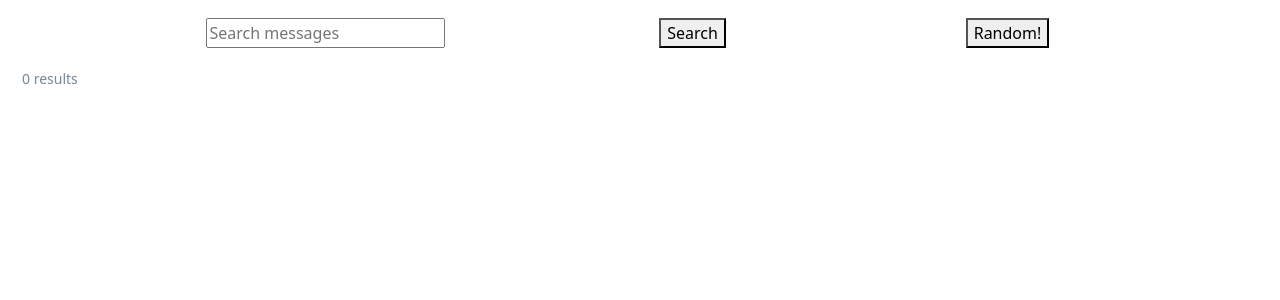
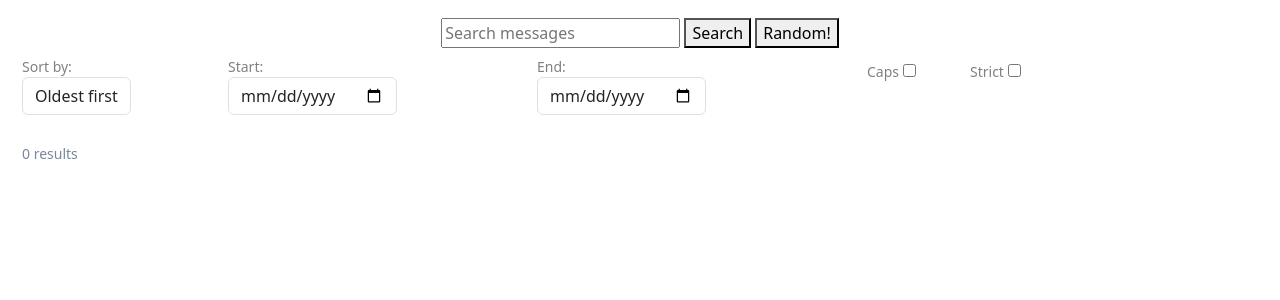
Before and after one commit to thaiv28/imessage-time-machine, a Flask app: template twister/templates/tm/search.html in a window 1280 px wide. Shown: the part 68-368 px from the top of the page. Run offline with Flask 3, Linux system fonts and the light colour scheme; the template is opened without the code that fills it, so the values that code supplies are empty.

Commit message:
add sort by and caps/strict functionality

```diff
--- a/twister/app.py
+++ b/twister/app.py
@@ -34,25 +34,43 @@ def message(id):
 @app.route("/timemachine/search", methods=['GET'])
 def timemachine_search():
     t = create_tm()
+    if request.args.get('caps'):
+        caps = True
+    else:
+        caps = False
+    if request.args.get('strict'):
+        strict = True
+    else:
+        strict = False
+
     print(request.args)
     # check if random button click
     if request.args.get('search') == 'random':
-        msg = t.random()
+        if request.args.get('terms') == '':
+            msg = t.random()
+        else:
+            msg = t.random_search(request.args.get('terms'), caps_sensitive=caps,
+                                  strict=strict)
+
         encode(t, msg)
-
         return redirect("/timemachine/message/"+str(msg.id))
     else:
-        messages = t.search(request.args['terms'])
+        messages = t.search(request.args['terms'],
+                            sort_by=request.args.get('sort_by'),
+                            start=request.args.get('start_date'),
+                            end=request.args.get('end_date'),
+                            caps_sensitive=caps, strict=strict)
         nexts = {}
-        for msg in messages:
-            nexts[msg] = t.next_send(msg)
+
 
         if messages == []:
             return render_template('/tm/empty.html')
         else:
+            for msg in messages:
+                nexts[msg] = t.next_send(msg)
             msg = messages[0]
             return render_template('/tm/search.html', terms=request.args['terms'],
-                                   messages=messages, nexts=nexts)
+                                   messages=messages, nexts=nexts, args=request.args)
 
     return render_template('tm/message.html', msg=msg, conteçxt=t.get_context(msg))
 
--- a/twister/message.py
+++ b/twister/message.py
@@ -1,4 +1,5 @@
 import datetime
+import _strptime
 
 class Message():
     def __init__(self, text, id, reaction=False):
@@ -19,7 +20,8 @@ class Message():
         self.meta_words = self.meta.split()
 
         self.date = datetime.date.fromisoformat(self.meta_words[0])
-        self.time = datetime.datetime.strptime(self.meta_words[1], "%H:%M:%S")
+        self.time = datetime.time.fromisoformat(self.meta_words[1])
+        self.datetime = datetime.datetime.combine(self.date, self.time)
 
         if 'notification' not in self.meta:
             self.name = self.meta_words[3]
@@ -64,7 +66,7 @@ class Message():
 if __name__ == "__main__":
     text = "\n2022-12-14 18:39:47 from esther💙\nhey did u get a notecard in slimp"
 
-    msg = Message(text)
+    msg = Message(text, 0)
 
     assert msg.str_date() == 'December 14, 2022'
     assert msg.weekday() == 'Wednesday'
--- a/twister/static/style.css
+++ b/twister/static/style.css
@@ -28,9 +28,32 @@
     padding: 10px;
 }
 
+.filters{
+    font-size: 14px;
+    color:grey;
+    text-align:left;
+}
+
+.filters input{
+    /* margin-bottom: 10px; */
+}
+
 .primary {
     text-align: center;
     padding: 10px
+}
+
+.checkbox {
+    display:inline-block;
+    justify-content: center;
+}
+
+.caps-check {
+    padding: 5px
+}
+
+.strict-check {
+
 }
 
 .border {
@@ -56,6 +79,7 @@
 .searchbar{
     padding: 10px;
     text-align: center;
+    justify-content: left;
 }
 
 p {
--- a/twister/templates/base.html
+++ b/twister/templates/base.html
@@ -28,7 +28,8 @@
         {% endblock%}
 
         {% block src%}
-            <script src="https://cdn.jsdelivr.net/npm/bootstrap@5.3.2/dist/js/bootstrap.bundle.min.js" integrity="sha384-C6RzsynM9kWDrMNeT87bh95OGNyZPhcTNXj1NW7RuBCsyN/o0jlpcV8Qyq46cDfL" crossorigin="anonymous"></script>
+            <script src="https://code.jquery.com/jquery-3.5.1.slim.min.js" integrity="sha384-DfXdz2htPH0lsSSs5nCTpuj/zy4C+OGpamoFVy38MVBnE+IbbVYUew+OrCXaRkfj" crossorigin="anonymous"></script>
+            <script src="https://cdn.jsdelivr.net/npm/bootstrap@4.5.3/dist/js/bootstrap.bundle.min.js" integrity="sha384-ho+j7jyWK8fNQe+A12Hb8AhRq26LrZ/JpcUGGOn+Y7RsweNrtN/tE3MoK7ZeZDyx" crossorigin="anonymous"></script>
             <script src="https://cdn.jsdelivr.net/npm/@popperjs/core@2.11.8/dist/umd/popper.min.js" integrity="sha384-I7E8VVD/ismYTF4hNIPjVp/Zjvgyol6VFvRkX/vR+Vc4jQkC+hVqc2pM8ODewa9r" crossorigin="anonymous"></script>
             <script src="https://cdn.jsdelivr.net/npm/bootstrap@5.3.2/dist/js/bootstrap.min.js" integrity="sha384-BBtl+eGJRgqQAUMxJ7pMwbEyER4l1g+O15P+16Ep7Q9Q+zqX6gSbd85u4mG4QzX+" crossorigin="anonymous"></script>
         {%endblock%}
--- a/twister/templates/tm/base.html
+++ b/twister/templates/tm/base.html
@@ -9,31 +9,17 @@
 {% block bar%}
 <section>
     <div class="container-fluid">
-
         <form action="/timemachine/search" method="get">
             <div class="row searchbar">
-                <div class="col-6">
+                <div class="col-sm-12">
                     <div class="form-group">
                         <input type="text" placeholder="Search messages" name="terms">
+                        <button type="submit" formmethod="get" name="search" value="terms">Search</button>
+                        <button type="submit" formmethod="get" name="search" value="random">Random!</button>
                     </div>
                 </div>
-                <div class="col-1">
-                    <button type="submit" formmethod="get" name="search" value="terms">Search</button>
-                </div>
-                <div class="col-5">
-                    <div class="form-group">
-                        <button type="submit" formmethod="get" name="search" value="random">Random!</button>
-                    <div>
-                </div>
-            </div>
         </form>
 
-
-        <div class="row options">
-            <div class="col-12">
-
-            </div>
-        </div>
     </div>
 </section>
 {%endblock%}
--- a/twister/templates/tm/search.html
+++ b/twister/templates/tm/search.html
@@ -1,5 +1,81 @@
 {% extends "/tm/base.html" %}
 {% block title%}{{terms}} - Time Machine Search! {%endblock%}
+{% block bar%}
+<section>
+    <div class="container-fluid">
+        <form action="/timemachine/search" method="get">
+            <div class="row searchbar">
+                <div class="col-sm-12">
+                    <div class="form-group">
+                        <input type="text" placeholder="Search messages" name="terms" value="{{args.get('terms')}}">
+                        <button type="submit" formmethod="get" name="search" value="terms">Search</button>
+                        <button type="submit" formmethod="get" name="search" value="random">Random!</button>
+                    </div>
+                </div>
+            <div class="row filters pt-2">
+                <div class="col-sm-2">
+                    <div class="form-group">
+                        <label for="sort_by">Sort by:</label>
+                        <select class="form-control w-auto" id="sort_by" name="sort_by" value="{{args.get('sort_by')}}">
+                            {% if args.get('sort_by') == 'Oldest first'%}
+                                <option selected>Oldest first</option>
+                            {% else %}
+                                <option>Oldest first</option>
+                            {% endif%}
+                            {% if args.get('sort_by') == 'Latest first'%}
+                                <option selected>Latest first</option>
+                            {% else %}
+                                <option>Latest first</option>
+                            {% endif%}
+                            {% if args.get('sort_by') == 'Random'%}
+                                <option selected>Random</option>
+                            {% else %}
+                                <option>Random</option>
+                            {% endif%}
+
+                        </select>
+                    </div>
+                </div>
+                <div class="col-sm-3">
+                    <div class="form-group">
+                        <label for="start_date">Start:</label>
+                        <input class="form-control w-auto mb-2"type="date" id="start_date" name="start_date">
+                    </div>
+                </div>
+                <div class="col-sm-3">
+                    <div class="form-group">
+                        <label for="end">End:</label>
+                        <input class="form-control w-auto mb-2"type="date" id="end_date" name="end_date">
+                    </div>
+                </div>
+                <div class="col-sm-1">
+                    <div class="form-check">
+                        <label class="checkbox" for="caps">Caps</label>
+                        {% if args.get('caps')%}
+                            <input class="checkbox mt-2" type="checkbox" value="caps" name="caps" checked=true>
+                        {% else %}
+                            <input class="checkbox mt-2" type="checkbox" value="caps" name="caps">
+                        {% endif%}
+
+                    </div>
+                </div>
+                <div class="col-sm-1">
+                    <div class="form-check">
+                        <label class="checkbox" for="strict">Strict</label>
+                        {% if args.get('strict')%}
+                            <input class="checkbox mt-2" type="checkbox" value="strict" name="strict" checked=true>
+                        {% else %}
+                            <input class="checkbox mt-2" type="checkbox" value="strict" name="strict">
+                        {% endif%}
+                    </div>
+                </div>
+            </div>
+        </form>
+
+    </div>
+</section>
+{%endblock%}
+
 {% block body%}
 <!-- receives {{terms}} and {{messages}} -->
 <main>
```
Also changed, not shown: twister/time_machine.py (+26 -5 lines).
